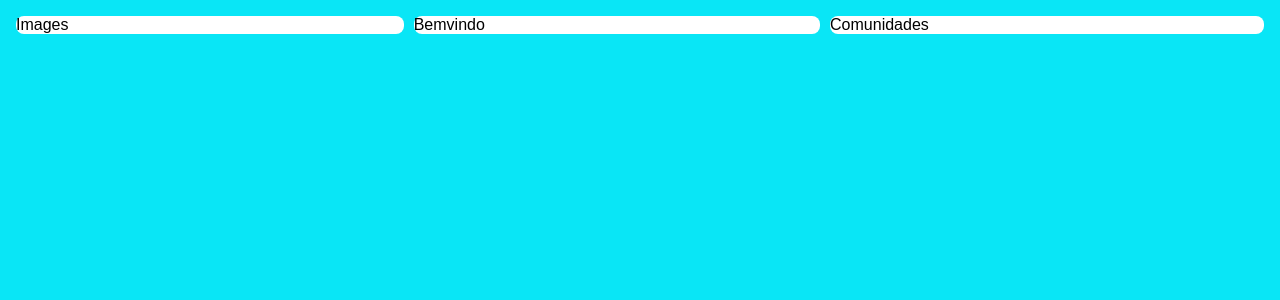
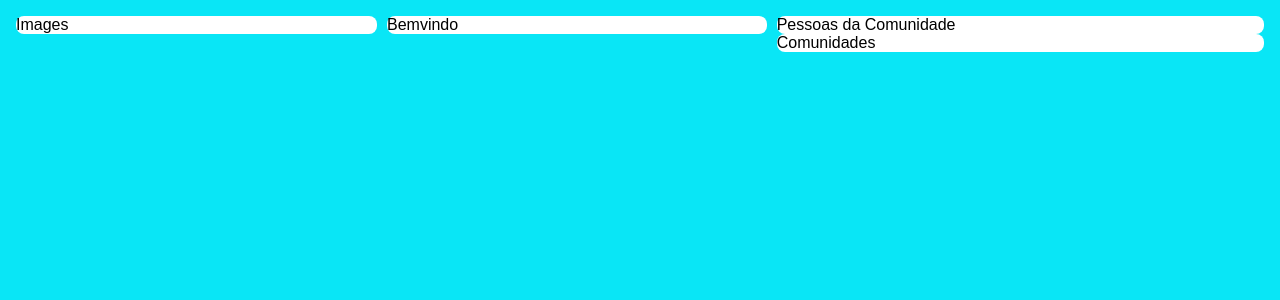
Before and after one commit to simone-art/imersao_react_alura, a Next.js app in the folder alurakut/: page / in a window 1280 px wide. Shown: the top 300 px of the page. Built offline with nearby package versions, Linux system fonts and the light colour scheme.

Commit message:
Usado o 1fr, uma fracao, ao invés de 618 pra pegar uma fracao dda página web

```diff
--- a/alurakut/pages/index.js
+++ b/alurakut/pages/index.js
@@ -20,7 +20,7 @@ const MainGrid = styled.main`
 
    @media(min-width: 860px){
     grid-template-areas: "profileArea welcomeArea profileRelationsArea";
-    grid-template-column: 160px 618px 312px;
+    grid-template-column: 160px 1fr 312px;
    }
 
 `;
@@ -42,10 +42,11 @@ export default function Home() {
 
    <div style={{ gridArea: 'profileRelationsArea' }}>
     <Box>
+      Pessoas da Comunidade
+    </Box>
+    <Box>
       Comunidades
     </Box>
    </div>
-
-
     </MainGrid>
 }
```
